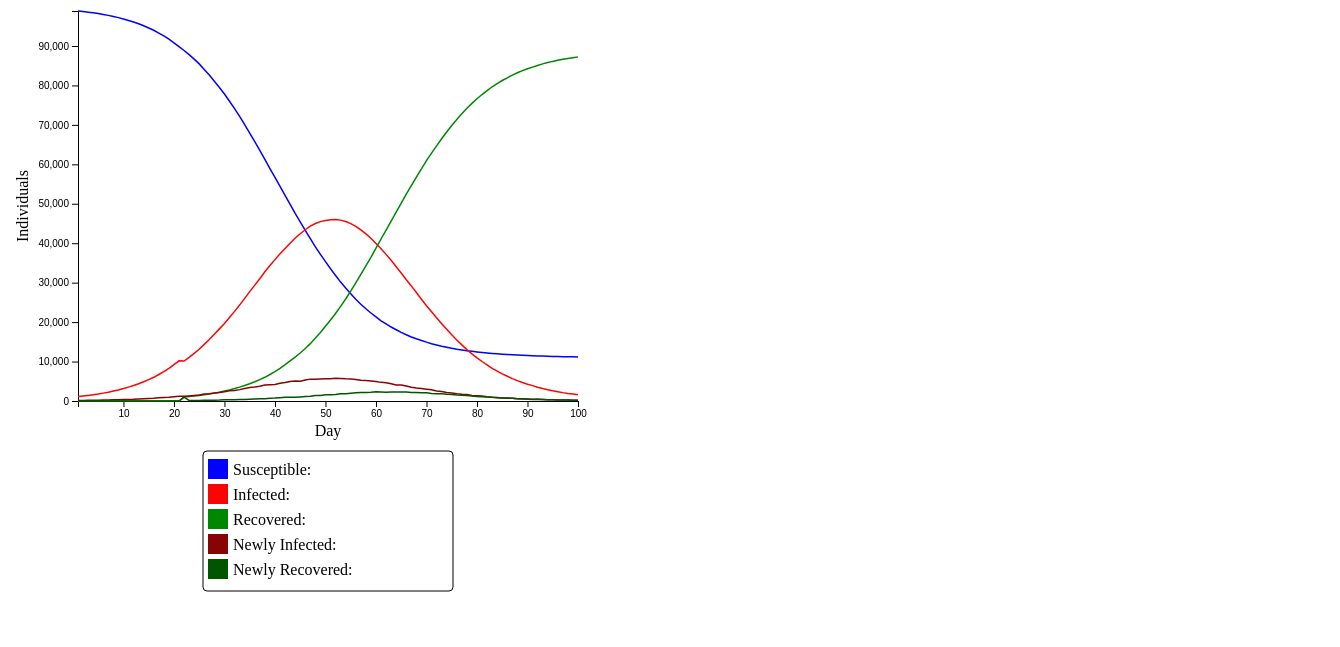
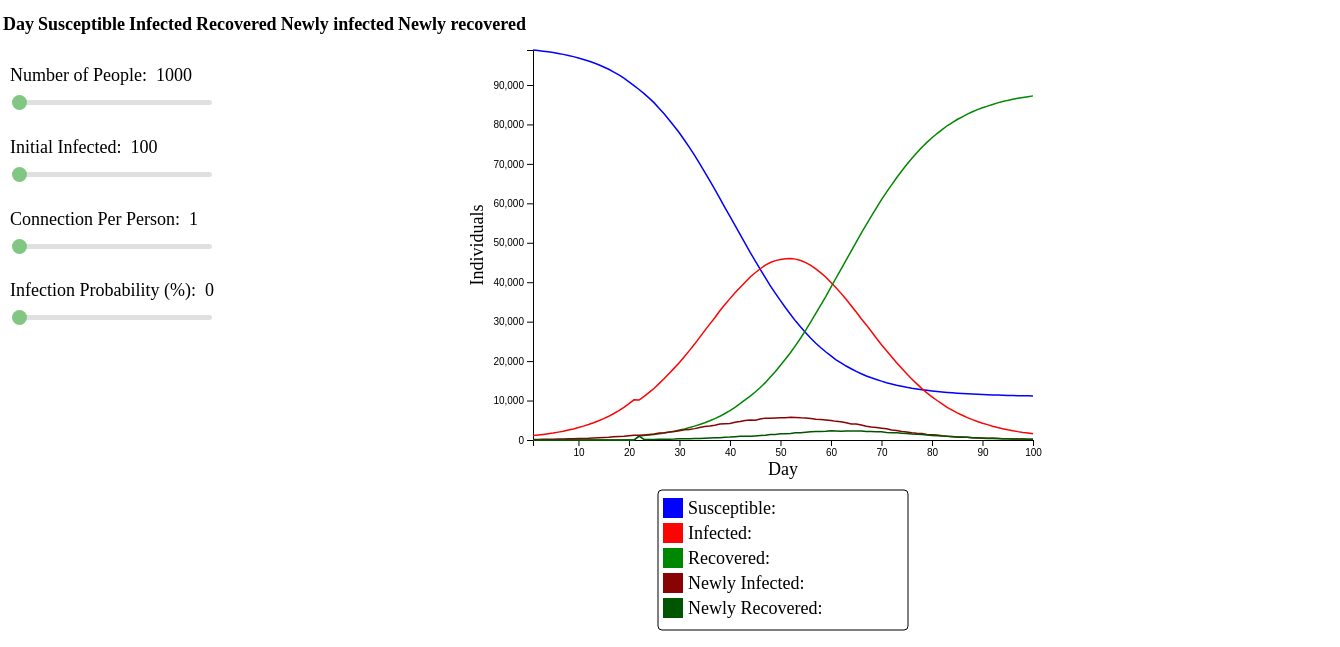
Before and after one commit to JamesJansson/coivd-agent-model, a website with bundled scripts: page index.html in a window 1280 px wide. Shown: the part 236-883 px from the top of the page, 1340 px wide, since content can reach past the window. Before the commit the page ends 849 px from the top, so only its background shows below. Built offline with nearby package versions, Linux system fonts and the light colour scheme.

Commit message:
Add sliders

```diff
--- /dev/null
+++ b/index.css
@@ -0,0 +1,143 @@
+article,
+aside,
+figcaption,
+figure,
+footer,
+header,
+hgroup,
+main,
+nav,
+section {
+  display: block;
+}
+body {
+  margin: 0;
+  font-size: 1.125rem;
+  font-weight: 400;
+  line-height: 1.33;
+  color: black;
+  text-align: left;
+  background-color: #fff;
+}
+
+.container-fluid {
+  width: 100%;
+  padding-right: 10px;
+  padding-left: 10px;
+  margin-right: auto;
+  margin-left: auto;
+}
+.row {
+  display: flex;
+  margin-right: -10px;
+  margin-left: -10px;
+}
+.col-1,
+.col-2,
+.col-3,
+.col-4,
+.col-5,
+.col-6,
+.col-7,
+.col-8,
+.col-9,
+.col-10,
+.col-11,
+.col-12,
+.col,
+.col-auto,
+.col-md-1,
+.col-md-2,
+.col-md-3,
+.col-md-4,
+.col-md-5,
+.col-md-6,
+.col-md-7,
+.col-md-8,
+.col-md-9,
+.col-md-10,
+.col-md-11,
+.col-md-12,
+.col-md,
+.col-md-auto {
+  position: relative;
+  width: 100%;
+  padding-right: 10px;
+  padding-left: 10px;
+}
+.col-1 {
+  flex: 0 0 8.33333%;
+  max-width: 8.33333%;
+}
+.col-2 {
+  flex: 0 0 16.66667%;
+  max-width: 16.66667%;
+}
+.col-3 {
+  flex: 0 0 25%;
+  max-width: 25%;
+}
+.col-4 {
+  flex: 0 0 33.33333%;
+  max-width: 33.33333%;
+}
+.col-5 {
+  flex: 0 0 41.66667%;
+  max-width: 41.66667%;
+}
+.col-6 {
+  flex: 0 0 50%;
+  max-width: 50%;
+}
+.col-7 {
+  flex: 0 0 58.33333%;
+  max-width: 58.33333%;
+}
+.col-8 {
+  flex: 0 0 66.66667%;
+  max-width: 66.66667%;
+}
+.col-9 {
+  flex: 0 0 75%;
+  max-width: 75%;
+}
+.col-10 {
+  flex: 0 0 83.33333%;
+  max-width: 83.33333%;
+}
+.col-11 {
+  flex: 0 0 91.66667%;
+  max-width: 91.66667%;
+}
+.col-12 {
+  flex: 0 0 100%;
+  max-width: 100%;
+}
+.d-flex {
+  display: flex !important;
+}
+.align-items-center {
+  align-items: center !important;
+}
+
+.slider {
+  -webkit-appearance: none;
+  width: 200px;
+  height: 5px;
+  border-radius: 5px;
+  background: #d3d3d3;
+  outline: none;
+  opacity: 0.7;
+  -webkit-transition: 0.2s;
+  transition: opacity 0.2s;
+}
+
+.slider::-webkit-slider-thumb {
+  -webkit-appearance: none;
+  appearance: none;
+  width: 15px;
+  height: 15px;
+  border-radius: 50%;
+  background: #4caf50;
+  cursor: pointer;
+}
--- a/index.html
+++ b/index.html
@@ -1,10 +1,10 @@
 <!DOCTYPE html>
 
 <head>
-  <script src="https://d3js.org/d3.v5.js"></script>
-  <!-- TODO: Use the minified version in prod -->
-  <!-- <script src="https://d3js.org/d3.v5.min.js"></script> -->
+  <script src="https://d3js.org/d3.v5.min.js"></script>
   <script type="module" src="./main.js"></script>
+  <script type="module" src="./sliders/index.js"></script>
+  <link rel="stylesheet" type="text/css" href="./index.css" />
 </head>
 <button id="start-button">Start</button>
 <body>
@@ -32,5 +32,82 @@
       <th>Newly recovered</th>
     </tr>
   </table>
-  <div id="data-chart"></div>
+  <section class="container-fluid">
+    <article class="row">
+      <div class="col-4">
+        <br />
+        <div>
+          <label for="numberOfPeopleSlider"
+            >Number of People: &nbsp;<span id="numberOfPeopleSliderVal"></span
+          ></label>
+          <div>
+            <input
+              type="range"
+              min="1000"
+              max="100000"
+              value="1000"
+              class="slider"
+              id="numberOfPeopleSlider"
+            />
+          </div>
+        </div>
+        <br />
+        <div>
+          <label for="initialInfectedSlider"
+            >Initial Infected: &nbsp;<span id="initialInfectedSliderVal"></span
+          ></label>
+          <div>
+            <input
+              type="range"
+              min="100"
+              max="1000"
+              value="100"
+              class="slider"
+              id="initialInfectedSlider"
+            />
+          </div>
+        </div>
+        <br />
+        <div>
+          <label for="connectionPerPersonSlider"
+            >Connection Per Person: &nbsp;<span
+              id="connectionPerPersonSliderVal"
+            ></span
+          ></label>
+          <div>
+            <input
+              type="range"
+              min="1"
+              max="10"
+              value="1"
+              class="slider"
+              id="connectionPerPersonSlider"
+            />
+          </div>
+        </div>
+        <br />
+        <div>
+          <label for="infectionProbabilitySlider"
+            >Infection Probability (%): &nbsp;<span
+              id="infectionProbabilitySliderVal"
+            ></span
+          ></label>
+          <div>
+            <input
+              type="range"
+              min="0"
+              max="20"
+              step="0.1"
+              value="0"
+              class="slider"
+              id="infectionProbabilitySlider"
+            />
+          </div>
+        </div>
+      </div>
+      <div class="col-8">
+        <div id="data-chart"></div>
+      </div>
+    </article>
+  </section>
 </body>
--- /dev/null
+++ b/sliders/index.js
@@ -0,0 +1,21 @@
+function sliderHandler() {
+  const sliderIDs = [
+    "numberOfPeopleSlider",
+    "initialInfectedSlider",
+    "connectionPerPersonSlider",
+    "infectionProbabilitySlider"
+  ];
+
+  for (let i = 0; i < sliderIDs.length; i++) {
+    const slider = document.getElementById(sliderIDs[i]);
+    const output = document.getElementById(`${sliderIDs[i]}Val`);
+    output.innerHTML = slider.value; // Display the default slider value
+
+    // Update the current slider value (each time you drag the slider handle)
+    slider.oninput = function () {
+      output.innerHTML = slider.value;
+    };
+  }
+}
+
+sliderHandler();
```
